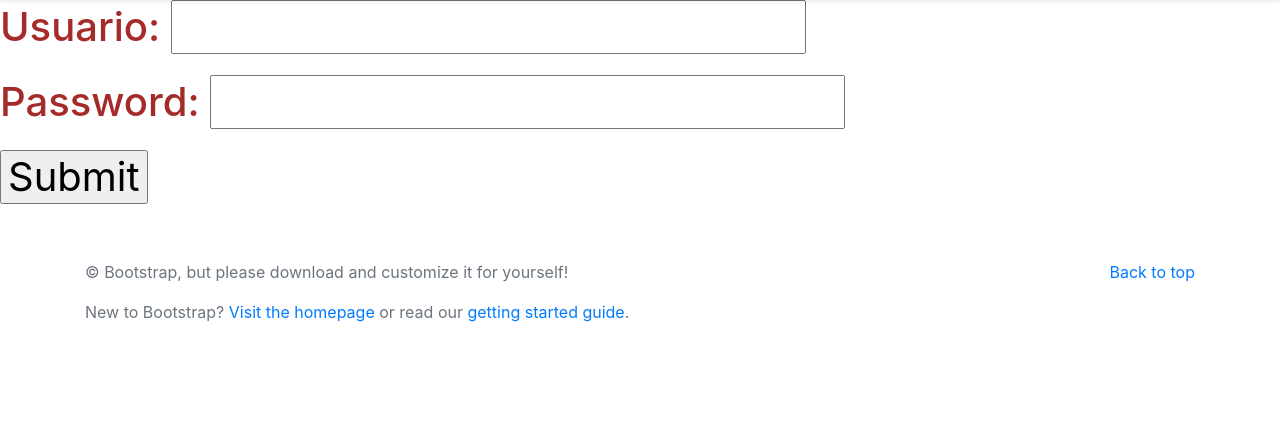
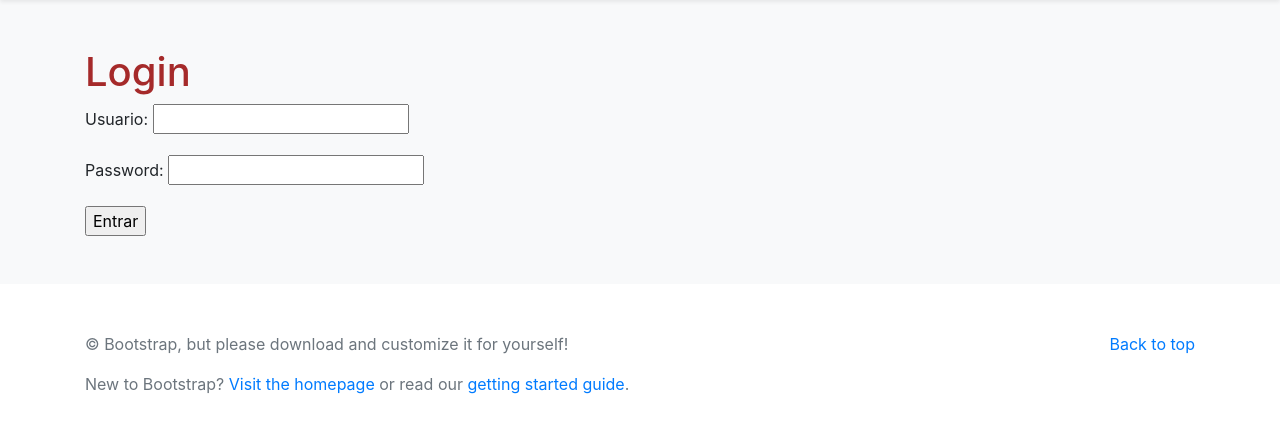
Before and after one commit to alanmaciel/Automart, a Django app: page /login/ in a window 1280 px wide. Shown: the part 126-559 px from the top of the page. Run offline with Django 3.2, Linux system fonts and the light colour scheme; some libraries are stand-ins or nearby versions.

Commit message:
Mejoras cosmeticas a la forma de Login

```diff
--- a/main_app/templates/login.html
+++ b/main_app/templates/login.html
@@ -2,13 +2,19 @@
 {% load staticfiles %}
 {% block content %}
 
-<h1><Login</h1>
-
-<form method = "post" action ".">
-  {% csrf_token %}
-  {{ form.as_p }}
-  <input type="submit" value="Submit" />
-</form>
-
+<div class="album py-5 bg-light">
+  <div class="container">
+    <div class="row">
+      <div class="col-md-4">
+        <h1>Login</h1>
+        <form method="post" action ".">
+          {% csrf_token %}
+          {{ form.as_p }}
+          <input type="submit" value="Entrar" />
+        </form>
+      </div>
+    </div>
+  </div>
+</div>
 
 {% endblock %}
```
